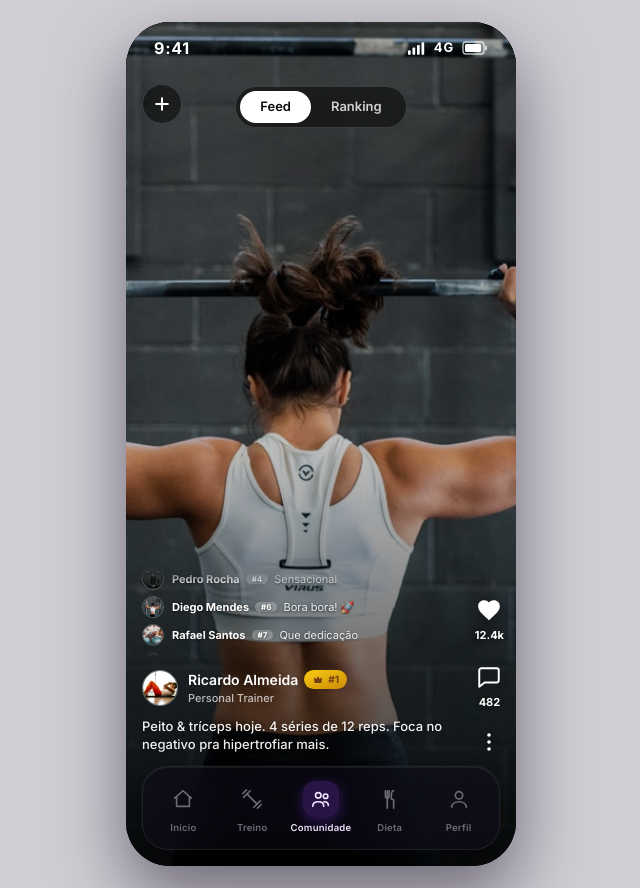
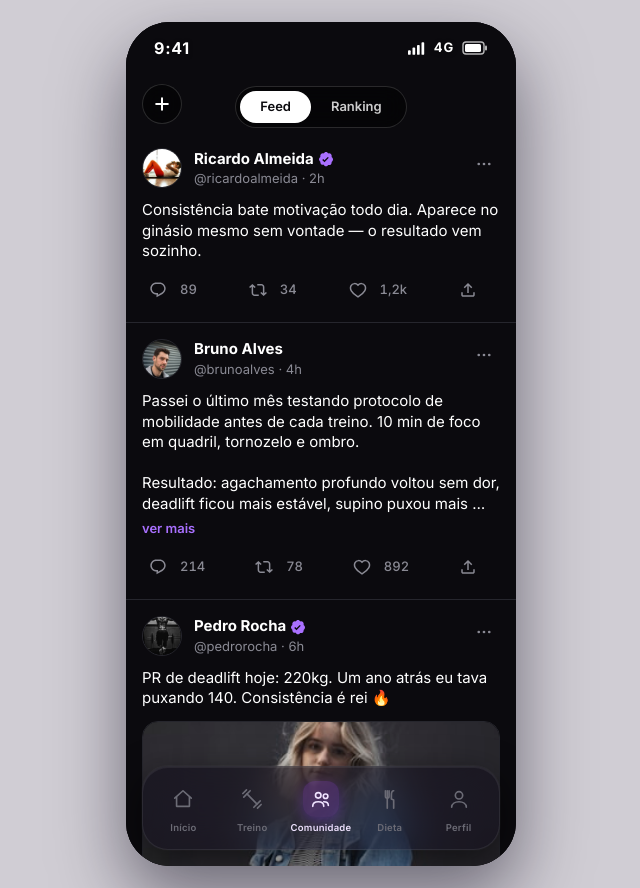
Before and after one commit to mttguerra/screen-app-math, a React (Vite) app: page /comunidade in a window 1280 px wide. Shown: the whole page, without its empty margins (319-959 px from the left). Built offline with nearby package versions, Linux system fonts and the light colour scheme.

Commit message:
refactor(feed): substitui FeedCarousel por FeedList e remove reels

```diff
--- a/src/screens/Community.jsx
+++ b/src/screens/Community.jsx
@@ -1,7 +1,7 @@
 import { useState } from 'react'
 import { AnimatePresence, motion } from 'framer-motion'
 import Segmented from './Community/Segmented.jsx'
-import FeedCarousel from './Community/FeedCarousel.jsx'
+import FeedList from './Community/FeedList.jsx'
 import Ranking from './Community/Ranking.jsx'
 import { slideVariants, slideTransition } from '../lib/transitions.js'
 
@@ -35,7 +35,7 @@ export default function Community() {
           transition={slideTransition}
           className="absolute inset-0"
         >
-          {tab === 'Feed' ? <FeedCarousel /> : <Ranking />}
+          {tab === 'Feed' ? <FeedList /> : <Ranking />}
         </motion.div>
       </AnimatePresence>
 
--- a/src/screens/Community/FeedCarousel.jsx
+++ /dev/null
@@ -1,66 +0,0 @@
-import ReelCard from './ReelCard.jsx'
-
-const reels = [
-  {
-    thumb: '/images/workout-legs.jpg',
-    avatar: '/images/user-1.jpg',
-    author: 'Ricardo Almeida',
-    role: 'Personal Trainer',
-    rank: 1,
-    description: 'Peito & tríceps hoje. 4 séries de 12 reps. Foca no negativo pra hipertrofiar mais.',
-    likes: '12.4k',
-    comments: '482',
-  },
-  {
-    thumb: '/images/workout-abs.jpg',
-    avatar: '/images/user-2.jpg',
-    author: 'Marcos Ferreira',
-    role: 'Atleta',
-    rank: 2,
-    description: 'Core forte = base pra todos os treinos. Sem preguiça no abdômen!',
-    likes: '8.9k',
-    comments: '341',
-  },
-  {
-    thumb: '/images/workout-stretch.jpg',
-    avatar: '/images/user-3.jpg',
-    author: 'Bruno Alves',
-    role: 'Mobilidade',
-    rank: 3,
-    description: 'Mobilidade é o segredo dos veteranos. 10 min todo dia mudam sua vida.',
-    likes: '6.2k',
-    comments: '218',
-  },
-  {
-    thumb: '/images/photo-2.jpg',
-    avatar: '/images/user-4.jpg',
-    author: 'Pedro Rocha',
-    role: 'Powerlifter',
-    rank: 4,
-    description: 'Deadlift 220kg no PR de hoje. Consistência é rei 🔥',
-    likes: '15.8k',
-    comments: '602',
-  },
-  {
-    thumb: '/images/photo-4.jpg',
-    avatar: '/images/user-5.jpg',
-    author: 'Diego Mendes',
-    role: 'Coach',
-    rank: 6,
-    description: 'Volume alto na quarta. Descanso curto entre séries pra bombar a bomba.',
-    likes: '4.1k',
-    comments: '156',
-  },
-]
-
-export default function FeedCarousel() {
-  return (
-    <div className="no-scrollbar h-full w-full snap-y snap-mandatory overflow-y-auto">
-      {reels.map((r, i) => (
-        <div key={i} className="h-full w-full snap-start snap-always">
-          <ReelCard {...r} />
-        </div>
-      ))}
-    </div>
-  )
-}
--- a/src/screens/Community/LiveComments.jsx
+++ /dev/null
@@ -1,84 +0,0 @@
-import { useEffect, useRef } from 'react'
-import { animate, motion, useMotionValue } from 'framer-motion'
-
-const comments = [
-  { avatar: '/images/user-1.jpg', username: 'Ricardo Almeida', rank: 1, text: 'Foco total, mano! 💪' },
-  { avatar: '/images/user-2.jpg', username: 'Marcos Ferreira', rank: 2, text: 'Rotina insana demais 🔥' },
-  { avatar: '/images/user-3.jpg', username: 'Bruno Alves', rank: 3, text: 'Vou tentar amanhã!' },
-  { avatar: '/images/user-4.jpg', username: 'Pedro Rocha', rank: 4, text: 'Sensacional' },
-  { avatar: '/images/user-5.jpg', username: 'Diego Mendes', rank: 6, text: 'Bora bora! 🚀' },
-  { avatar: '/images/user-6.jpg', username: 'Rafael Santos', rank: 7, text: 'Que dedicação' },
-  { avatar: '/images/avatar.jpg', username: 'Lucas Silva', rank: 5, text: 'É essa energia!' },
-  { avatar: '/images/user-1.jpg', username: 'João Almeida', rank: 8, text: 'Referência 👏' },
-  { avatar: '/images/user-3.jpg', username: 'Guilherme Ramos', rank: 12, text: 'Puta que pariu 🔥' },
-  { avatar: '/images/user-2.jpg', username: 'Marcelo Ribeiro', rank: 18, text: 'Motivação pura' },
-  { avatar: '/images/user-5.jpg', username: 'Thiago Aguiar', rank: 24, text: 'Quantas séries?' },
-  { avatar: '/images/user-4.jpg', username: 'Fábio Costa', rank: 31, text: 'Amei ✨' },
-]
-
-const VISIBLE_HEIGHT = 90
-const SCROLL_DURATION = 22
-
-const maskStyle = {
-  maskImage: 'linear-gradient(to bottom, transparent 0%, black 22%, black 78%, transparent 100%)',
-  WebkitMaskImage: 'linear-gradient(to bottom, transparent 0%, black 22%, black 78%, transparent 100%)',
-}
-
-function MiniRank({ rank }) {
-  const colors = {
-    1: 'bg-yellow-400 text-yellow-900',
-    2: 'bg-slate-200 text-slate-900',
-    3: 'bg-amber-600 text-amber-50',
-  }
-  const style = colors[rank] || 'bg-white/25 text-white'
-  return (
-    <span
-      className={`inline-flex flex-shrink-0 items-center rounded-full px-1.5 py-[1px] text-[8px] font-bold leading-none ${style}`}
-    >
-      #{rank}
-    </span>
-  )
-}
-
-export default function LiveComments() {
-  const y = useMotionValue(0)
-  const listRef = useRef(null)
-
-  useEffect(() => {
-    const el = listRef.current
-    if (!el) return
-    const copyHeight = el.scrollHeight / 2
-
-    const controls = animate(y, -copyHeight, {
-      duration: SCROLL_DURATION,
-      ease: 'linear',
-      repeat: Infinity,
-      repeatType: 'loop',
-    })
-    return () => controls.stop()
-  }, [y])
-
-  const list = [...comments, ...comments]
-
-  return (
-    <div className="overflow-hidden" style={{ height: VISIBLE_HEIGHT, ...maskStyle }}>
-      <motion.div ref={listRef} style={{ y }} className="flex flex-col gap-1.5">
-        {list.map((c, i) => (
-          <div key={i} className="flex items-center gap-2">
-            <div className="h-[22px] w-[22px] flex-shrink-0 overflow-hidden rounded-full border border-white/25">
-              <img src={c.avatar} alt="" className="h-full w-full object-cover" />
-            </div>
-            <div
-              className="flex min-w-0 flex-1 items-center gap-1.5 text-[11px]"
-              style={{ textShadow: '0 1px 3px rgba(0,0,0,0.6)' }}
-            >
-              <span className="truncate font-bold text-white">{c.username}</span>
-              <MiniRank rank={c.rank} />
-              <span className="truncate text-white/90">{c.text}</span>
-            </div>
-          </div>
-        ))}
-      </motion.div>
-    </div>
-  )
-}
--- a/src/screens/Community/ReelCard.jsx
+++ /dev/null
@@ -1,105 +0,0 @@
-import LiveComments from './LiveComments.jsx'
-
-function Heart() {
-  return (
-    <svg width="26" height="26" viewBox="0 0 24 24" fill="currentColor">
-      <path d="M12 21.35l-1.45-1.32C5.4 15.36 2 12.28 2 8.5 2 5.42 4.42 3 7.5 3c1.74 0 3.41.81 4.5 2.09C13.09 3.81 14.76 3 16.5 3 19.58 3 22 5.42 22 8.5c0 3.78-3.4 6.86-8.55 11.54L12 21.35z" />
-    </svg>
-  )
-}
-function Chat() {
-  return (
-    <svg width="26" height="26" viewBox="0 0 24 24" fill="none" stroke="currentColor" strokeWidth="1.8" strokeLinecap="round" strokeLinejoin="round">
-      <path d="M21 15a2 2 0 0 1-2 2H8l-5 4V6a2 2 0 0 1 2-2h14a2 2 0 0 1 2 2z" />
-    </svg>
-  )
-}
-function Kebab() {
-  return (
-    <svg width="24" height="24" viewBox="0 0 24 24" fill="currentColor">
-      <circle cx="12" cy="5" r="1.8" />
-      <circle cx="12" cy="12" r="1.8" />
-      <circle cx="12" cy="19" r="1.8" />
-    </svg>
-  )
-}
-function Crown() {
-  return (
-    <svg width="12" height="12" viewBox="0 0 24 24" fill="currentColor">
-      <path d="M5 20h14l1-11-5 3-3-6-3 6-5-3z" />
-    </svg>
-  )
-}
-
-function RankBadge({ rank }) {
-  const styles = {
-    1: 'bg-gradient-to-br from-yellow-400 to-yellow-600 text-yellow-900',
-    2: 'bg-gradient-to-br from-slate-200 to-slate-400 text-slate-900',
-    3: 'bg-gradient-to-br from-amber-600 to-amber-800 text-amber-50',
-  }
-  const style = styles[rank] || 'bg-white/15 text-white border border-white/25'
-  return (
-    <div
-      className={`flex items-center gap-1 rounded-full px-2 py-0.5 text-[10px] font-bold backdrop-blur-md ${style}`}
-    >
-      {rank <= 3 && <Crown />}
-      #{rank}
-    </div>
-  )
-}
-
-function SideBtn({ icon, count }) {
-  return (
-    <button className="flex flex-col items-center gap-1 text-white">
-      <span className="drop-shadow-lg">{icon}</span>
-      {count && (
-        <span
-          className="font-display text-[11px] font-bold"
-          style={{ textShadow: '0 1px 4px rgba(0,0,0,0.6)' }}
-        >
-          {count}
-        </span>
-      )}
-    </button>
-  )
-}
-
-export default function ReelCard({ thumb, avatar, author, role, rank, description, likes, comments }) {
-  return (
-    <div className="relative h-full w-full overflow-hidden">
-      <img src={thumb} alt="" className="absolute inset-0 h-full w-full object-cover" />
-      <div className="absolute inset-0 bg-gradient-to-t from-black/85 via-black/25 to-black/30" />
-
-      {/* Ícones laterais (direita, estilo TikTok/Reels) */}
-      <div className="absolute right-3 bottom-28 z-10 flex flex-col items-center gap-5">
-        <SideBtn icon={<Heart />} count={likes} />
-        <SideBtn icon={<Chat />} count={comments} />
-        <SideBtn icon={<Kebab />} />
-      </div>
-
-      {/* Info do autor + descrição (canto inferior esquerdo) */}
-      <div className="absolute bottom-28 left-4 right-16 z-10 flex flex-col gap-3">
-        <LiveComments />
-        <div className="flex items-center gap-2.5">
-          <div className="h-9 w-9 overflow-hidden rounded-full border border-white/40">
-            <img src={avatar} alt={author} className="h-full w-full object-cover" />
-          </div>
-          <div className="min-w-0">
-            <div className="flex items-center gap-1.5">
-              <div className="truncate font-display text-[14px] font-semibold text-white">{author}</div>
-              <RankBadge rank={rank} />
-            </div>
-            <div className="text-[11px] font-medium text-white/70">{role}</div>
-          </div>
-        </div>
-
-        <p
-          className="text-[13px] font-medium leading-snug text-white/95"
-          style={{ textShadow: '0 1px 4px rgba(0,0,0,0.5)' }}
-        >
-          {description}
-        </p>
-      </div>
-    </div>
-  )
-}
```
